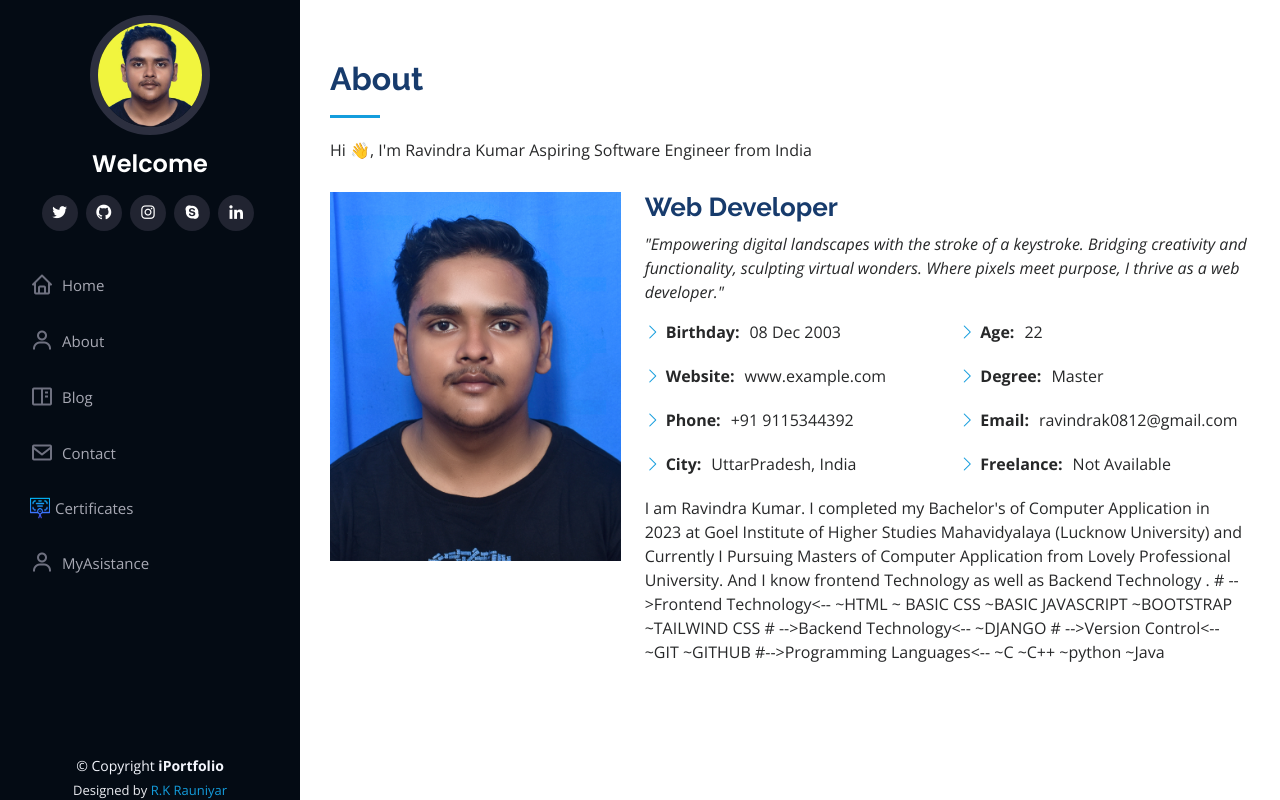
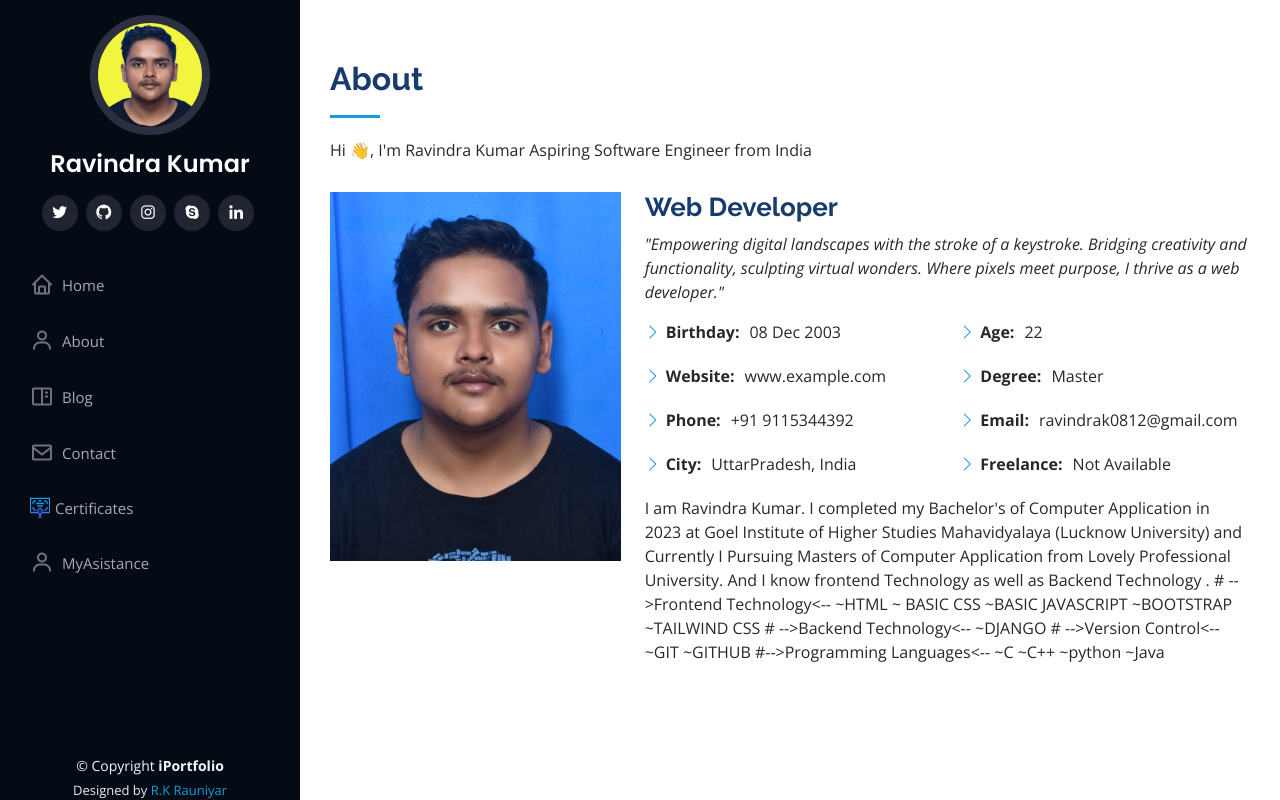
Before and after one commit to Ravindrak0812/Portfolio_Project, a Django app: page /about in a window 1280 px wide. Run offline with Django 4.2, Linux system fonts and the light colour scheme; some libraries are stand-ins or nearby versions.

Commit message:
add certificates.html page

```diff
--- a/templates/base.html
+++ b/templates/base.html
@@ -54,7 +54,7 @@
 
       <div class="profile">
         <img src="{% static 'assets/img/1703669161419.jpeg' %}" alt="home img" class="img-fluid rounded-circle">
-        <h1 class="text-light"><a href="index.html">Welcome {{user.username}}</a></h1>
+        <h1 class="text-light"><a href="index.html">Ravindra Kumar</a></h1>
         <div class="social-links mt-3 text-center">
           <a href="https://x.com/Ravindr60815078?t=IqYHnIbddRM6nbsfDNlAQw&s=08" target="_blank" class="twitter"><i class="bx bxl-twitter"></i></a>
           <a href="https://github.com/Ravindrak0812" target="_blank" class="github"><i class="bx bxl-github"></i></a>
```
